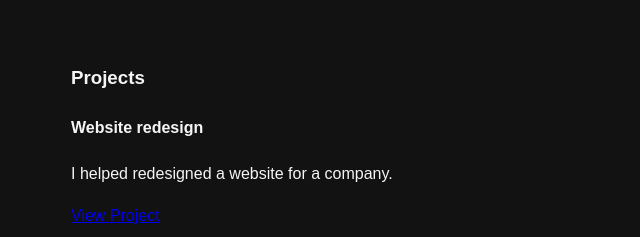
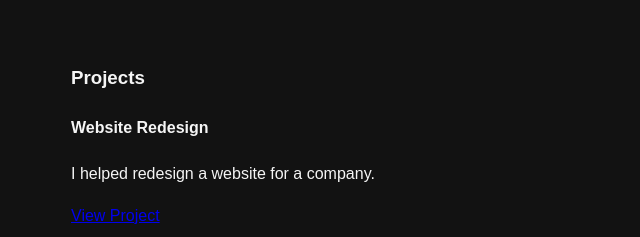
Before and after one commit to rperry7/WAF_Lab1, a plain HTML site: page index.html in a window 1280 px wide. Shown: the part 1154-1391 px from the top of the page, 169-809 px from the left. Drawn offline with Linux system fonts and the light colour scheme.

Commit message:
Update index.html

```diff
--- a/index.html
+++ b/index.html
@@ -48,8 +48,8 @@
     <section id="projects">
         <h3>Projects</h3>
         <article>
-          <h4>Website redesign</h4>
-          <p>I helped redesigned a website for a company.</p>
+          <h4>Website Redesign</h4>
+          <p>I helped redesign a website for a company.</p>
           <a href="https://awesomegroup123.github.io/project2/index.html" target="_blank">View Project</a>
         </article>
     </section>
```
